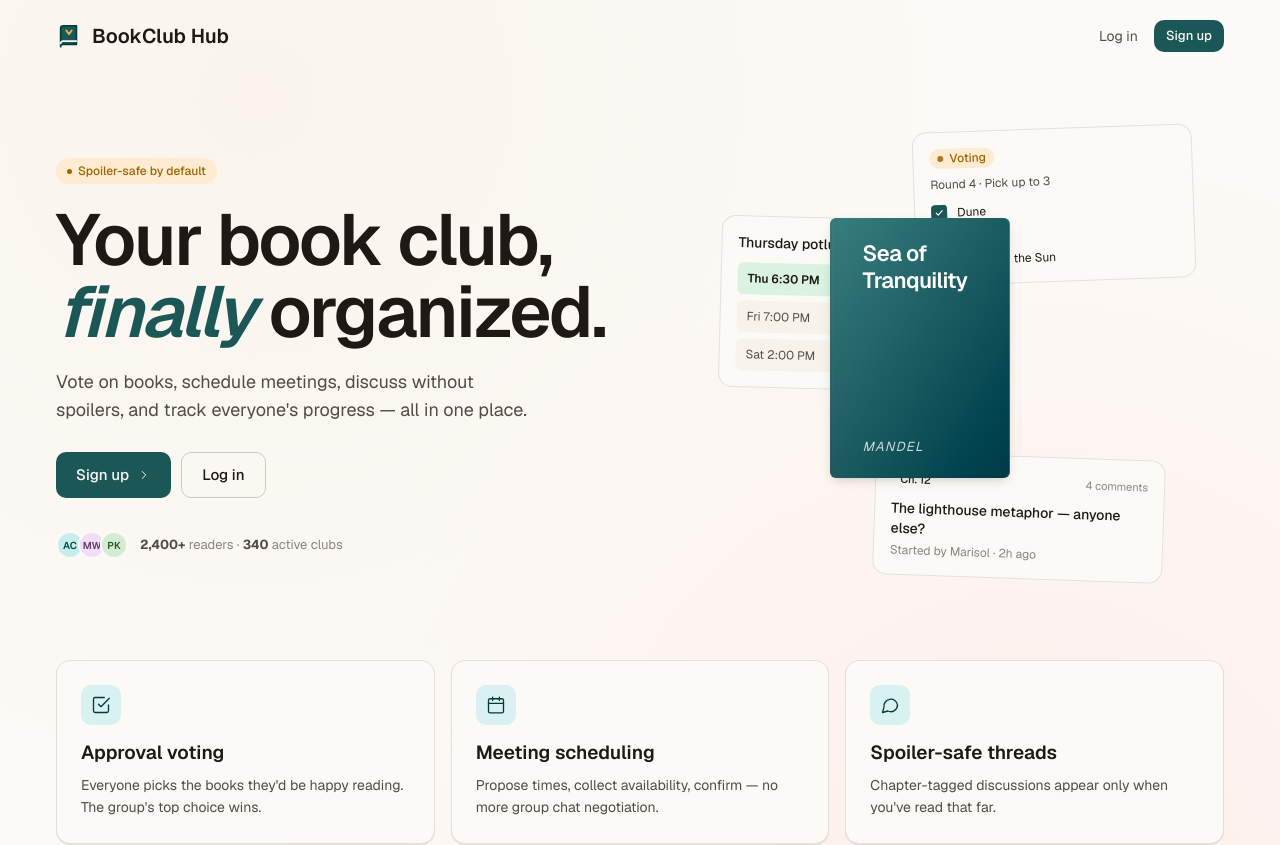
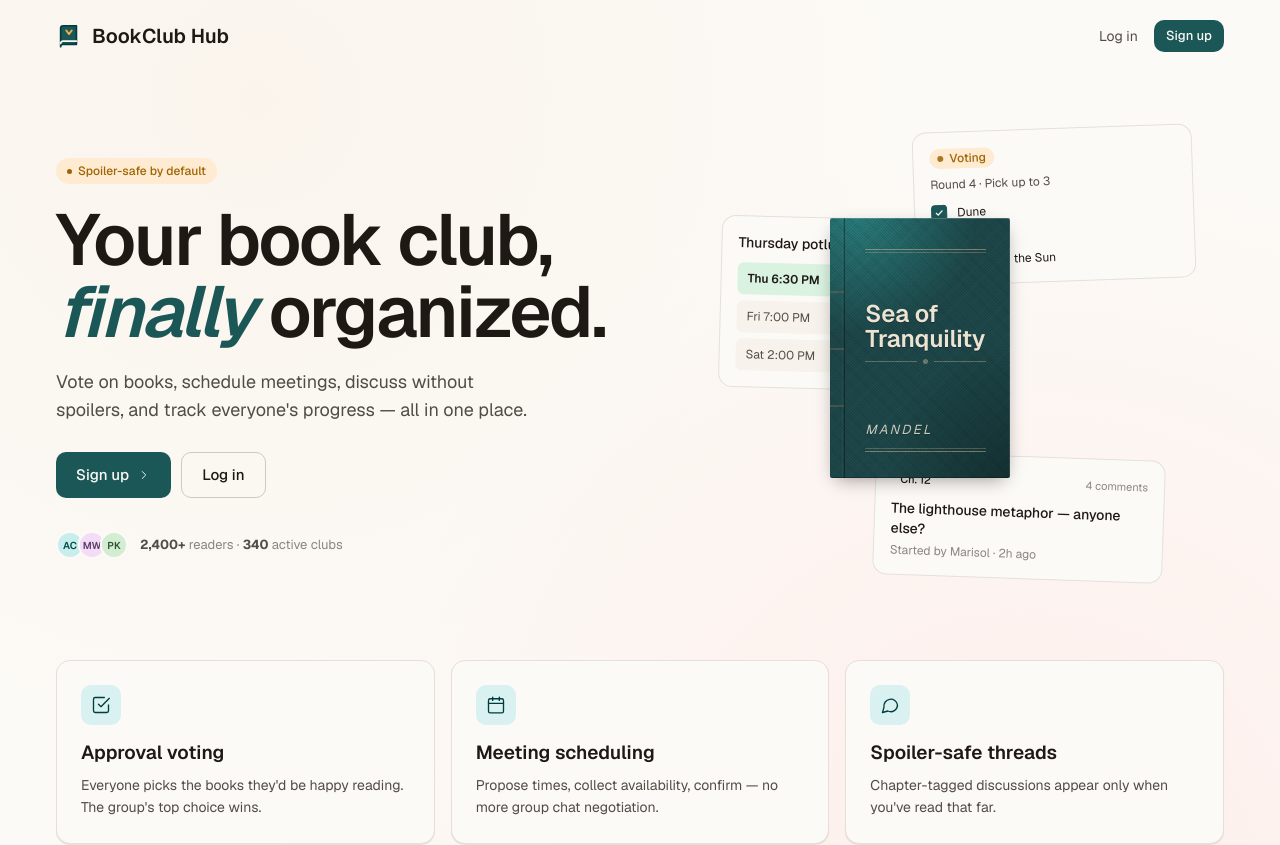
Before and after one commit to evanlwang/bookclub-hub, a Next.js app: page / in a window 1280 px wide. Shown: the top 845 px of the page. Built offline with nearby package versions, Linux system fonts and the light colour scheme.

Commit message:
BookCover: fine-press redesign — cloth-bound feel, real cover art when available, per-title palette
Co-Authored-By: Claude Opus 4.7 <noreply@anthropic.com>

```diff
--- a/src/app/clubs/[clubId]/page.tsx
+++ b/src/app/clubs/[clubId]/page.tsx
@@ -186,7 +186,7 @@ export default async function ClubDashboard({
             <BookCover
               title={currentBook.book.title}
               author={currentBook.book.author}
-              variant="teal"
+              coverUrl={currentBook.book.coverUrl}
               size="lg"
             />
             <div className="flex-1 min-w-0">
--- a/src/app/clubs/[clubId]/progress/page.tsx
+++ b/src/app/clubs/[clubId]/progress/page.tsx
@@ -130,7 +130,7 @@ export default async function ProgressPage({
             <BookCover
               title={book.title}
               author={book.author}
-              variant="teal"
+              coverUrl={book.coverUrl}
               size="sm"
             />
             <div className="min-w-0">
--- a/src/components/ui/book-cover.tsx
+++ b/src/components/ui/book-cover.tsx
@@ -1,26 +1,76 @@
 type CoverVariant = "teal" | "rust" | "sage" | "mauve" | "amber" | "ink";
 type CoverSize = "sm" | "md" | "lg" | "xl";
 
-const variantGradients: Record<CoverVariant, string> = {
-  teal: "from-[oklch(0.55_0.07_195)] to-[oklch(0.32_0.06_215)]",
-  rust: "from-[oklch(0.62_0.12_35)] to-[oklch(0.40_0.09_25)]",
-  sage: "from-[oklch(0.62_0.06_145)] to-[oklch(0.40_0.05_155)]",
-  mauve: "from-[oklch(0.55_0.08_320)] to-[oklch(0.32_0.07_310)]",
-  amber: "from-[oklch(0.78_0.13_75)] to-[oklch(0.55_0.10_60)]",
-  ink: "from-[oklch(0.32_0.02_250)] to-[oklch(0.18_0.015_250)]",
+// Each variant is a cloth-bound palette: deep cover, lifted highlight, foil ink.
+const variants: Record<
+  CoverVariant,
+  { base: string; lift: string; foil: string; rule: string }
+> = {
+  teal: {
+    base: "oklch(0.36 0.045 200)",
+    lift: "oklch(0.52 0.075 195)",
+    foil: "oklch(0.92 0.025 80)",
+    rule: "oklch(0.78 0.06 80 / 0.55)",
+  },
+  rust: {
+    base: "oklch(0.36 0.075 30)",
+    lift: "oklch(0.55 0.115 35)",
+    foil: "oklch(0.94 0.04 75)",
+    rule: "oklch(0.85 0.07 75 / 0.55)",
+  },
+  sage: {
+    base: "oklch(0.38 0.04 150)",
+    lift: "oklch(0.56 0.06 145)",
+    foil: "oklch(0.93 0.03 90)",
+    rule: "oklch(0.80 0.06 90 / 0.55)",
+  },
+  mauve: {
+    base: "oklch(0.34 0.06 315)",
+    lift: "oklch(0.50 0.085 320)",
+    foil: "oklch(0.93 0.03 85)",
+    rule: "oklch(0.82 0.05 80 / 0.55)",
+  },
+  amber: {
+    base: "oklch(0.40 0.085 55)",
+    lift: "oklch(0.62 0.115 70)",
+    foil: "oklch(0.20 0.03 50)",
+    rule: "oklch(0.30 0.04 50 / 0.55)",
+  },
+  ink: {
+    base: "oklch(0.18 0.015 250)",
+    lift: "oklch(0.30 0.025 250)",
+    foil: "oklch(0.88 0.035 80)",
+    rule: "oklch(0.72 0.05 80 / 0.55)",
+  },
 };
 
-const dims: Record<CoverSize, { w: number; h: number; t: number; a: number }> =
-  {
-    sm: { w: 48, h: 70, t: 9, a: 7 },
-    md: { w: 80, h: 116, t: 13, a: 9 },
-    lg: { w: 132, h: 192, t: 18, a: 11 },
-    xl: { w: 180, h: 260, t: 22, a: 13 },
-  };
+const order: CoverVariant[] = ["teal", "rust", "sage", "mauve", "amber", "ink"];
+
+// FNV-1a-ish stable hash → deterministic palette per title. Same book renders
+// in the same color across the app, but different books get different colors.
+function pickVariant(title: string): CoverVariant {
+  let h = 2166136261;
+  for (let i = 0; i < title.length; i++) {
+    h ^= title.charCodeAt(i);
+    h = (h * 16777619) >>> 0;
+  }
+  return order[h % order.length];
+}
+
+const dims: Record<
+  CoverSize,
+  { w: number; h: number; t: number; a: number; pad: number; band: number }
+> = {
+  sm: { w: 48, h: 70, t: 9, a: 7, pad: 6, band: 1 },
+  md: { w: 80, h: 116, t: 13, a: 9, pad: 10, band: 1.5 },
+  lg: { w: 132, h: 192, t: 19, a: 11, pad: 16, band: 2 },
+  xl: { w: 180, h: 260, t: 24, a: 13, pad: 22, band: 2.5 },
+};
 
 interface BookCoverProps {
   title: string;
   author: string;
+  coverUrl?: string | null;
   variant?: CoverVariant;
   size?: CoverSize;
 }
@@ -28,39 +78,218 @@ interface BookCoverProps {
 export function BookCover({
   title,
   author,
-  variant = "teal",
+  coverUrl,
+  variant,
   size = "md",
 }: BookCoverProps) {
+  const v = variants[variant ?? pickVariant(title)];
   const d = dims[size];
+
+  // Outer envelope shared by image + typographic paths so both feel like the
+  // same physical object: same proportions, same drop, same edge highlight.
+  const envelope: React.CSSProperties = {
+    width: d.w,
+    height: d.h,
+    boxShadow: [
+      // edge highlight (top)
+      "inset 0 1px 0 oklch(1 0 0 / 0.18)",
+      // edge shadow (bottom)
+      "inset 0 -1px 0 oklch(0 0 0 / 0.28)",
+      // page-block hint along the right edge
+      "inset -1px 0 0 oklch(1 0 0 / 0.10)",
+      // ambient drop
+      `0 ${size === "sm" ? 2 : 6}px ${size === "sm" ? 6 : 18}px -${size === "sm" ? 2 : 6}px oklch(0.12 0.02 60 / 0.45)`,
+    ].join(", "),
+  };
+
+  if (coverUrl) {
+    return (
+      <div
+        className="relative rounded-[2px] overflow-hidden shrink-0 bg-[oklch(0.22_0.01_60)]"
+        style={envelope}
+        aria-label={`${title} by ${author}`}
+      >
+        {/* eslint-disable-next-line @next/next/no-img-element */}
+        <img
+          src={coverUrl}
+          alt=""
+          className="w-full h-full object-cover"
+          loading="lazy"
+        />
+        {/* Spine sliver — a faint vertical band on the left edge keeps the
+            bound-book feel even when the artwork is photographic. */}
+        <div
+          className="absolute inset-y-0 left-0 pointer-events-none"
+          style={{
+            width: Math.max(2, d.pad * 0.18),
+            background:
+              "linear-gradient(90deg, oklch(0 0 0 / 0.35), oklch(0 0 0 / 0))",
+          }}
+        />
+        {/* Subtle inner border to read as a finished edge against any bg */}
+        <div className="absolute inset-0 pointer-events-none rounded-[2px] ring-1 ring-inset ring-black/20" />
+      </div>
+    );
+  }
+
+  // Typographic fallback: cloth-bound, foil-stamped feel.
+  const titleSpaceTop = d.pad * 1.4;
+  const titleSpaceBottom = d.pad * 1.2;
+  const ruleThickness = Math.max(0.5, d.band * 0.4);
+  const showOrnament = size !== "sm";
+
   return (
     <div
-      className={`relative rounded-sm overflow-hidden shrink-0 bg-gradient-to-br ${variantGradients[variant]} text-white`}
+      className="relative rounded-[2px] overflow-hidden shrink-0"
       style={{
-        width: d.w,
-        height: d.h,
-        boxShadow:
-          "inset 2px 0 0 oklch(0.4 0.05 30 / 0.12), inset -1px 0 0 oklch(1 0 0 / 0.2), 0 4px 12px -4px oklch(0.3 0.05 30 / 0.3)",
+        ...envelope,
+        // Layered radial + linear gradients = "cloth" depth without raster textures.
+        backgroundImage: [
+          // top-left highlight (where light catches the cloth weave)
+          `radial-gradient(120% 80% at 15% 0%, ${v.lift} 0%, transparent 55%)`,
+          // bottom-right shadow pool
+          `radial-gradient(120% 90% at 100% 100%, oklch(0 0 0 / 0.32) 0%, transparent 60%)`,
+          // base cloth color
+          `linear-gradient(180deg, ${v.base}, ${v.base})`,
+        ].join(", "),
+        color: v.foil,
       }}
+      aria-label={`${title} by ${author}`}
     >
-      {/* Spine line */}
-      <div className="absolute left-1.5 top-0 bottom-0 w-px bg-[oklch(0.4_0.05_30/0.15)]" />
+      {/* Spine: three raised bands on the left edge, like a hardcover binding. */}
       <div
-        className="absolute inset-0 flex flex-col justify-between font-[var(--font-display)]"
-        style={{ padding: "12% 14% 12% 18%" }}
+        className="absolute inset-y-0 left-0 pointer-events-none"
+        style={{ width: d.pad * 0.7 }}
       >
         <div
-          className="font-semibold leading-tight tracking-tight"
-          style={{ fontSize: d.t }}
+          className="absolute inset-y-0 right-0 w-px"
+          style={{ background: "oklch(0 0 0 / 0.35)" }}
+        />
+        <div
+          className="absolute inset-y-0 right-px"
+          style={{
+            width: d.band,
+            background:
+              "linear-gradient(90deg, oklch(1 0 0 / 0.07), oklch(0 0 0 / 0.12))",
+          }}
+        />
+        {[0.28, 0.5, 0.72].map((y) => (
+          <div
+            key={y}
+            className="absolute left-0 right-px"
+            style={{
+              top: `${y * 100}%`,
+              height: ruleThickness * 2,
+              background: `linear-gradient(180deg, oklch(0 0 0 / 0.25), ${v.rule}, oklch(0 0 0 / 0.25))`,
+            }}
+          />
+        ))}
+      </div>
+
+      {/* Foil-stamped content tablet, framed by double rules. */}
+      <div
+        className="absolute inset-0 flex flex-col font-[var(--font-display)]"
+        style={{
+          paddingTop: titleSpaceTop,
+          paddingBottom: titleSpaceBottom,
+          paddingLeft: d.pad * 1.6,
+          paddingRight: d.pad * 1.1,
+        }}
+      >
+        {/* Top double rule */}
+        <div className="mb-auto">
+          <div
+            style={{
+              height: ruleThickness,
+              background: v.rule,
+              opacity: 0.95,
+            }}
+          />
+          <div
+            style={{
+              height: ruleThickness,
+              marginTop: ruleThickness + 1,
+              background: v.rule,
+              opacity: 0.55,
+            }}
+          />
+        </div>
+
+        {/* Title — foil-stamped. Subtle text-shadow gives an inset/emboss feel. */}
+        <div
+          className="font-semibold leading-[1.05]"
+          style={{
+            fontSize: d.t,
+            letterSpacing: "-0.005em",
+            textShadow:
+              "0 1px 0 oklch(0 0 0 / 0.35), 0 -0.5px 0 oklch(1 0 0 / 0.08)",
+          }}
         >
           {title}
         </div>
+
+        {showOrnament && (
+          <div
+            className="flex items-center gap-1.5 my-2"
+            aria-hidden="true"
+            style={{ color: v.rule }}
+          >
+            <span style={{ flex: 1, height: ruleThickness, background: "currentColor", opacity: 0.7 }} />
+            <span
+              style={{
+                width: d.band * 2,
+                height: d.band * 2,
+                borderRadius: "999px",
+                background: "currentColor",
+                opacity: 0.85,
+              }}
+            />
+            <span style={{ flex: 1, height: ruleThickness, background: "currentColor", opacity: 0.7 }} />
+          </div>
+        )}
+
+        {/* Author — small caps, generous tracking, set on its own line. */}
         <div
-          className="opacity-78 italic uppercase tracking-widest"
-          style={{ fontSize: d.a }}
+          className="mt-auto italic"
+          style={{
+            fontSize: d.a,
+            letterSpacing: "0.18em",
+            textTransform: "uppercase",
+            opacity: 0.85,
+            textShadow: "0 1px 0 oklch(0 0 0 / 0.25)",
+          }}
         >
           {author}
         </div>
+
+        {/* Bottom double rule */}
+        <div className="mt-2">
+          <div
+            style={{
+              height: ruleThickness,
+              background: v.rule,
+              opacity: 0.55,
+            }}
+          />
+          <div
+            style={{
+              height: ruleThickness,
+              marginTop: ruleThickness + 1,
+              background: v.rule,
+              opacity: 0.95,
+            }}
+          />
+        </div>
       </div>
+
+      {/* Very faint cloth-weave overlay — diagonal lines layered at low opacity. */}
+      <div
+        className="absolute inset-0 pointer-events-none mix-blend-overlay opacity-[0.18]"
+        style={{
+          backgroundImage:
+            "repeating-linear-gradient(45deg, oklch(1 0 0 / 0.5) 0 0.5px, transparent 0.5px 2px), repeating-linear-gradient(-45deg, oklch(0 0 0 / 0.5) 0 0.5px, transparent 0.5px 2px)",
+        }}
+      />
     </div>
   );
 }
```
Also changed, not shown: src/app/clubs/[clubId]/vote/nominate-modal.tsx (+8 -1 lines), src/app/clubs/[clubId]/vote/vote-round.tsx (+5 -5 lines).
